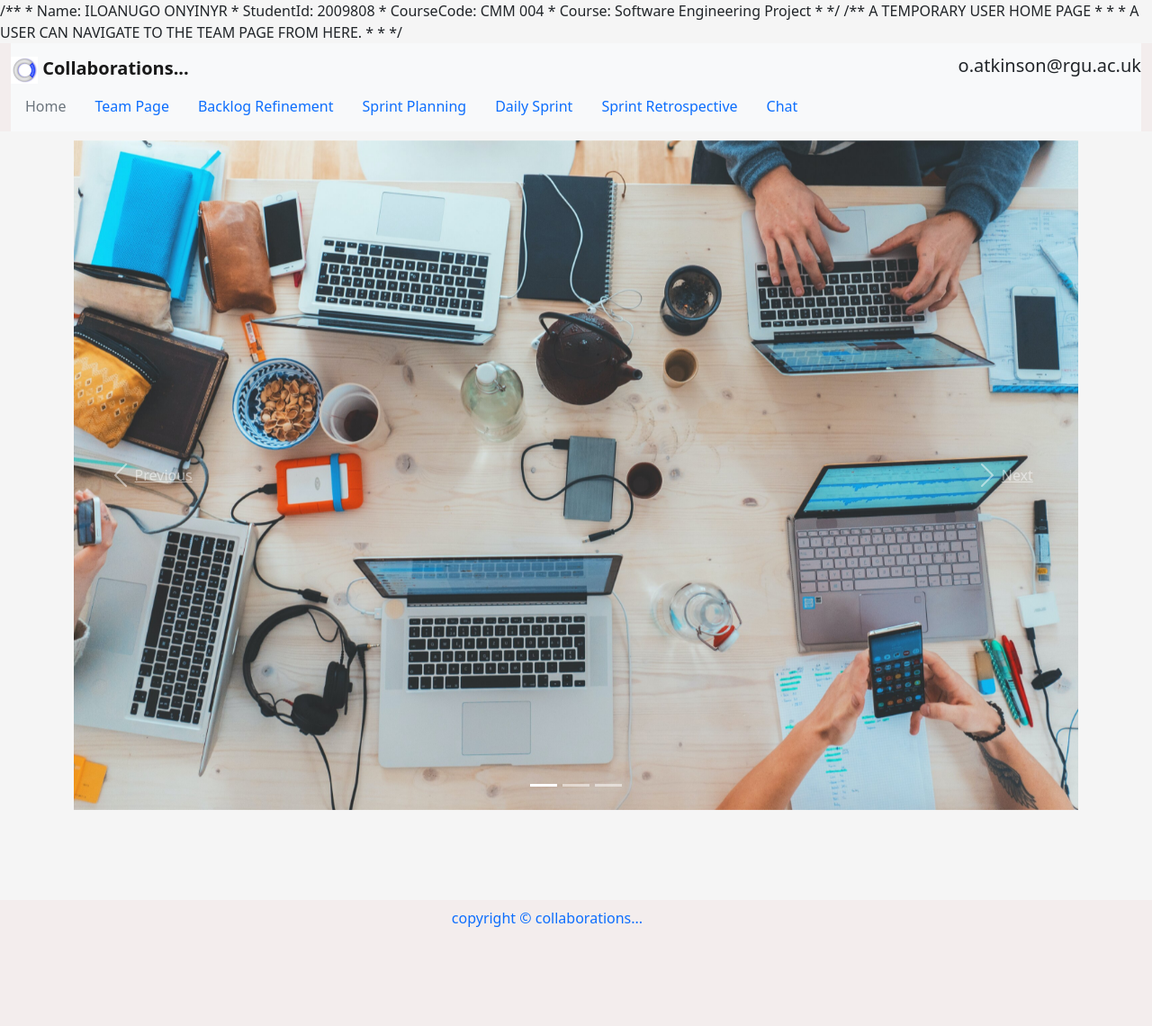
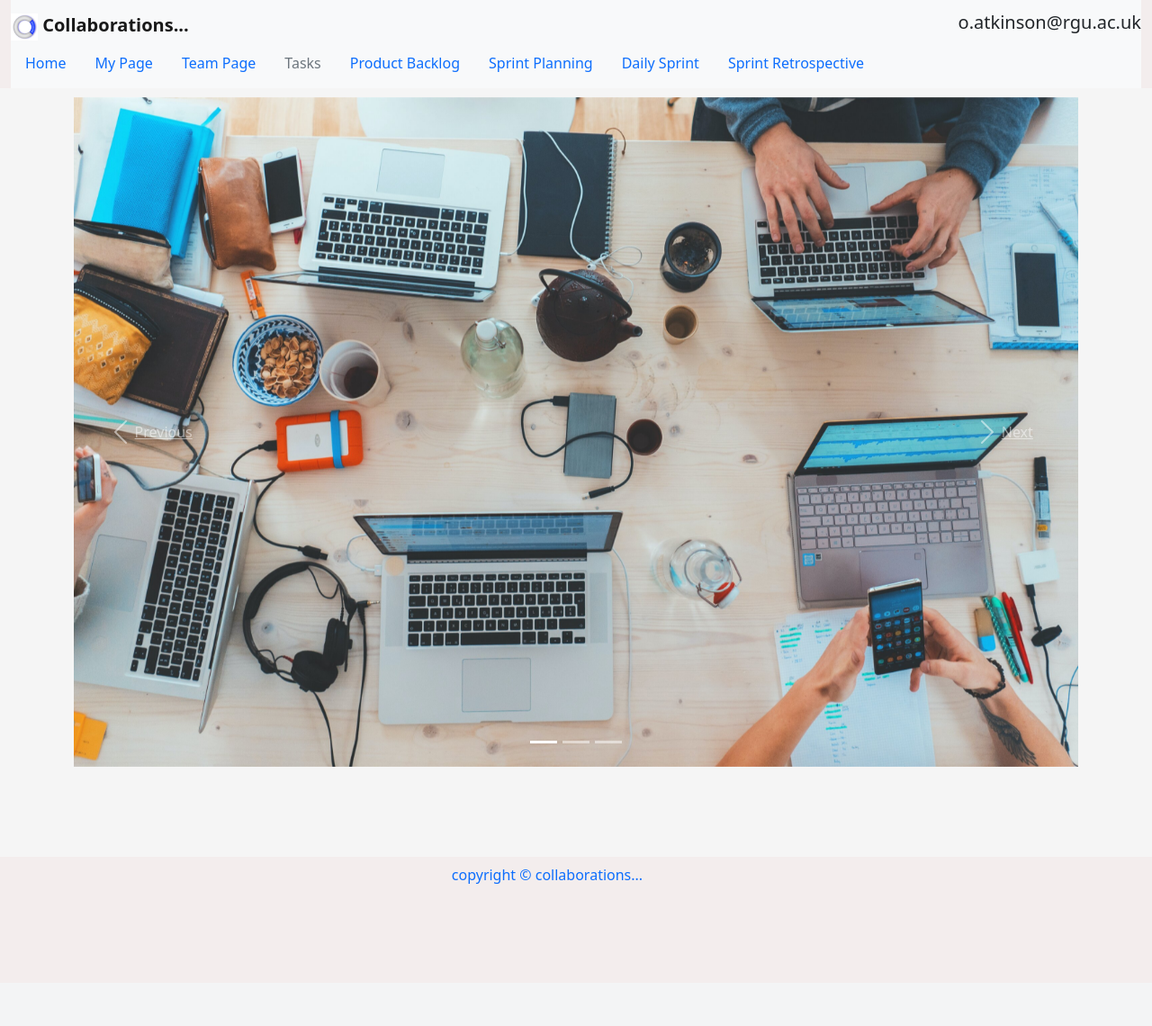
Before and after one commit to OliviaAtkinson15/Test, a PHP site: page /home.php in a window 1280 px wide. Shown: the whole page at 90% size. After the commit the page ends 982 px from the top, so only its background shows below. Run offline with PHP 8.4, Linux system fonts and the light colour scheme; a user stored in the database is signed in; some web fonts are replaced.

Commit message:
All files updated

```diff
--- a/home.php
+++ b/home.php
@@ -1,4 +1,4 @@
-/**
+<!--/**
  * Name: ILOANUGO ONYINYR
  * StudentId: 2009808
  * CourseCode: CMM 004
@@ -12,7 +12,7 @@
  * A USER CAN NAVIGATE TO THE TEAM PAGE FROM HERE.
  *
  *
- */
+ */-->
 
 <!DOCTYPE html>
 <html>
@@ -40,16 +40,21 @@
         $email = $_SESSION['email'];
         echo "<h5>$email</h5>";
         ?>
-
         <ul class="nav justify-content-center">
             <li class="nav-item">
-                <a class="nav-link disabled" href="index.html">Home</a>
+                <a class="nav-link active" href="home.php">Home</a>
+            </li>
+            <li class="nav-item">
+                <a class="nav-link" href="my_page.php">My Page</a>
             </li>
             <li class="nav-item">
                 <a class="nav-link" href="team_page.php">Team Page</a>
             </li>
             <li class="nav-item">
-                <a class="nav-link" href="pBacklog.php">Backlog Refinement</a>
+                <a class="nav-link disabled" href="try.php">Tasks</a>
+            </li>
+            <li class="nav-item">
+                <a class="nav-link" href="pBacklog.php">Product Backlog</a>
             </li>
             <li class="nav-item">
                 <a class="nav-link" href="#">Sprint Planning</a>
@@ -58,11 +63,9 @@
                 <a class="nav-link" href="#">Daily Sprint</a>
             </li>
             <li class="nav-item">
-                <a class="nav-link" href="#">Sprint Retrospective</a>
+                <a class="nav-link" href="Chat.php">Sprint Retrospective</a>
             </li>
-            <li class="nav-item">
-                <a class="nav-link" href="retrospective.php">Chat</a>
-            </li>
+
         </ul>
     </nav>
 </header>
--- a/sign_up index.html
+++ b/sign_up index.html
@@ -38,7 +38,7 @@
                 <ul class="nav justify-content-center">
 
                     <li class="nav-item">
-                        <a class="nav-link " href="Login.php">Log In</a>
+                        <a class="nav-link" href="Login.php">Log In</a>
                     </li>
                     <li class="nav-item">
                         <a class="nav-link disabled" href="sign_up index.html">Sign up</a>
```
Also changed, not shown: EnteringName.php (+5 -7 lines), chat.php (+9 -2 lines), insertUser.php (+1 -6 lines), pBacklog.php (+5 -2 lines), password.php (+1 -6 lines), team_page.php (+6 -2 lines), try.php (+5 -2 lines).
